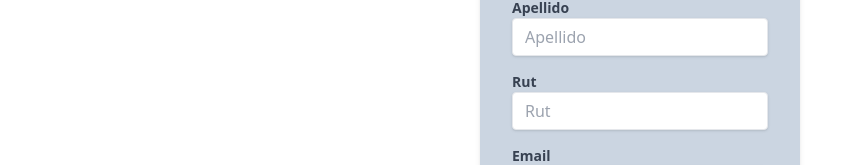
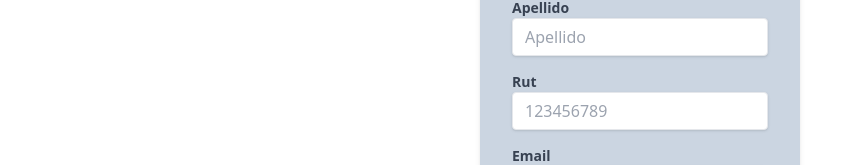
Before and after one commit to hiki-7u7/aprendiendo-matematicas, a React (Vite) app: page /Register in a window 1280 px wide. Shown: the part 274-439 px from the top of the page, without its empty margins (0-851 px from the left). Built offline with nearby package versions, Linux system fonts and the light colour scheme; no server answers; the HTML template or start-up script is replaced by a standard one.

Commit message:
control de datos y campos

```diff
--- a/src/pages/Register.jsx
+++ b/src/pages/Register.jsx
@@ -36,6 +36,18 @@ export function Register() {
   //funcion que permite manejar los errores
   const [error, setError] = useState();
 
+  // manejo de rut
+  const handleRutChange = (e) => {
+    let inputRut = e.target.value;
+
+    // Limitar la cantidad máxima de caracteres permitidos (por ejemplo, 9)
+    if (inputRut.length > 9) {
+      inputRut = inputRut.slice(0, 9); // Truncar el valor a 9 caracteres
+    }
+
+    setUser({ ...user, rut: inputRut });
+  };
+
   //funcion que permite manejar los cambios en el formulario
   const handlechange = ({ target: { name, value } }) =>
     setUser({ ...user, [name]: value });
@@ -56,7 +68,6 @@ export function Register() {
     if (
       user.email === "" ||
       user.password === "" ||
-      user.rol === "" ||
       user.rut === "" ||
       user.nombre === "" ||
       user.apellido === ""
@@ -130,6 +141,7 @@ export function Register() {
             type="text"
             name="nombre"
             placeholder="Nombre"
+            value={user.nombre}
             onChange={handlechange}
             className="shadow appearance-none border rounded w-full py-2 px-3 text-gray-700 leading-tight focus:outline-none focus:shadow-outline "
           />
@@ -146,6 +158,7 @@ export function Register() {
             type="text"
             name="apellido"
             placeholder="Apellido"
+            value={user.apellido}
             onChange={handlechange}
             className="shadow appearance-none border rounded w-full py-2 px-3 text-gray-700 leading-tight focus:outline-none focus:shadow-outline "
           />
@@ -161,8 +174,9 @@ export function Register() {
           <input
             type="text"
             name="rut"
-            placeholder="Rut"
-            onChange={handlechange}
+            placeholder="123456789"
+            value={user.rut}
+            onChange={handleRutChange}
             className="shadow appearance-none border rounded w-full py-2 px-3 text-gray-700 leading-tight focus:outline-none focus:shadow-outline "
           />
         </div>
@@ -178,6 +192,7 @@ export function Register() {
             type="email"
             name="email"
             placeholder="ejemplo@email.com"
+            value={user.email}
             onChange={handlechange}
             className="shadow appearance-none border rounded w-full py-2 px-3 text-gray-700 leading-tight focus:outline-none focus:shadow-outline "
           />
@@ -198,6 +213,7 @@ export function Register() {
               type={showPassword ? "text" : "password"}
               name="password"
               id="password"
+              value={user.password}
               onChange={handlechange}
               placeholder="******"
               className="shadow appearance-none border rounded w-full py-2 px-3 text-gray-700 leading-tight focus:outline-none focus:shadow-outline "
```
